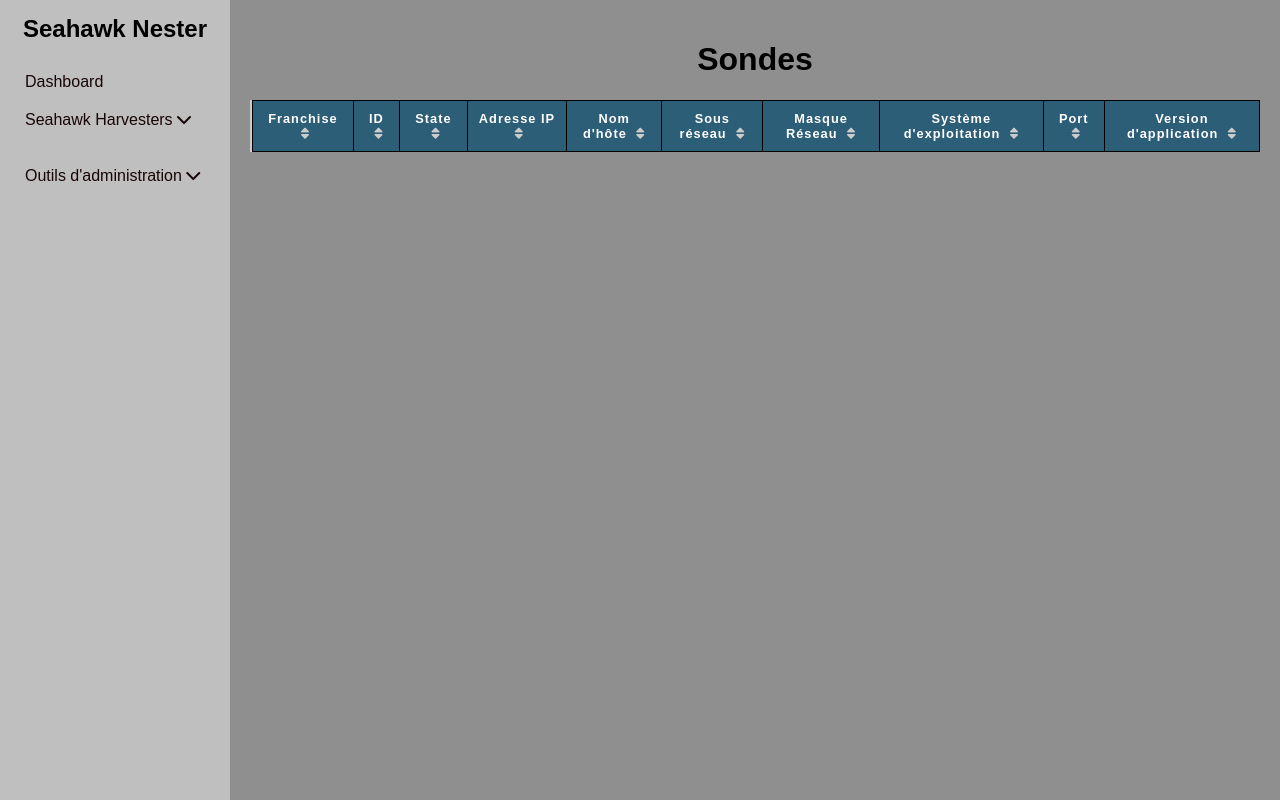
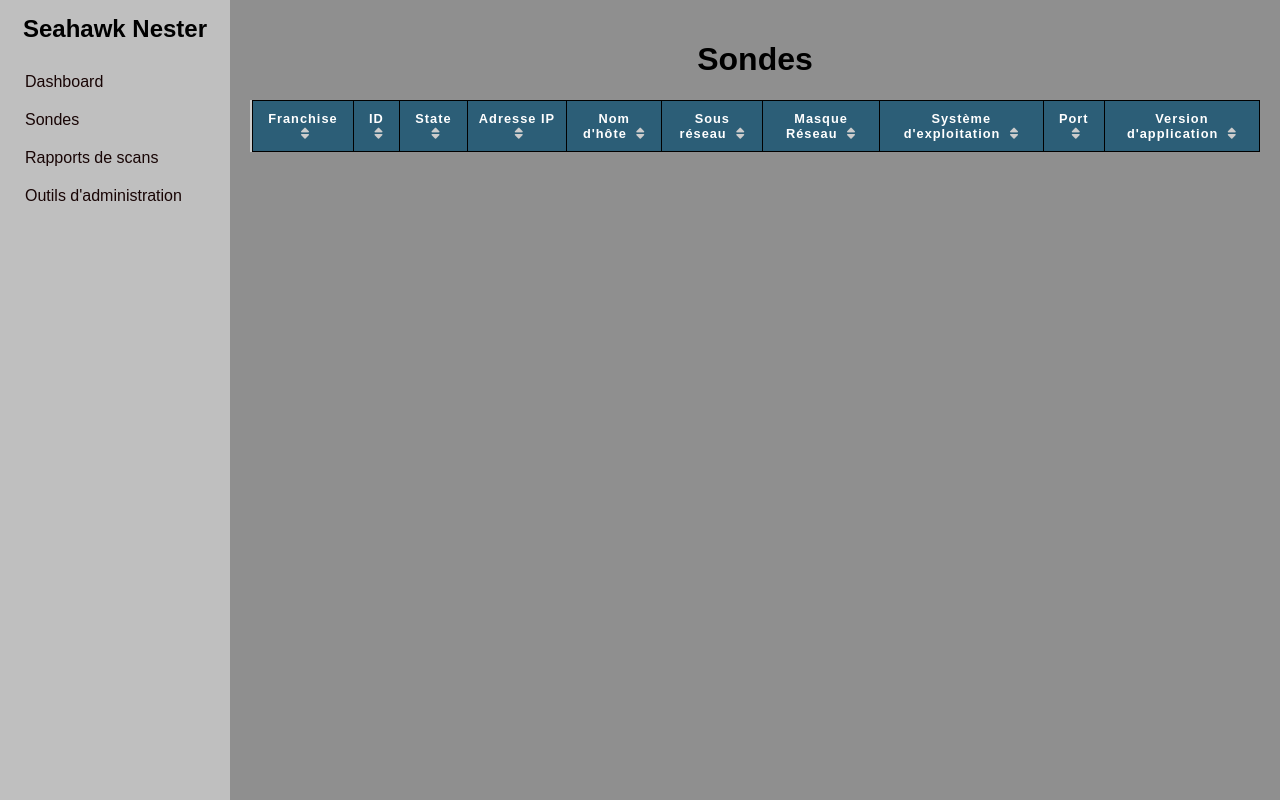
Before and after one commit to S-Zilean/Seahawk_Nester, a Flask app: page /sondes in a window 1280 px wide. Run offline with Flask 3, Linux system fonts and the light colour scheme; the visitor is signed in with stand-in values (Sample User, id 1); data that the repository does not hold is empty; some libraries are stand-ins or nearby versions.

Commit message:
remise à l'ancienne

```diff
--- a/app/static/js/base.js
+++ /dev/null
@@ -1,39 +0,0 @@
-document.addEventListener("DOMContentLoaded", function() {
-    const fetchLinks = document.querySelectorAll(".fetch-link");
-    fetchLinks.forEach(link => {
-        link.addEventListener("click", function(event) {
-            event.preventDefault();
-            const url = this.getAttribute("href");
-            fetch(url)
-                .then(response => response.text())
-                .then(html => {
-                    document.getElementById("content").innerHTML = html;
-                })
-                .catch(error => console.warn('Something went wrong.', error));
-        });
-    });
-
-    document.getElementById('harvesters-toggle').addEventListener('click', function(event) {
-        event.preventDefault();
-        var submenu = document.getElementById('harvesters-menu');
-        submenu.classList.toggle('active');
-        var icon = this.querySelector('.dropdown-icon');
-        icon.classList.toggle('active');
-    });
-
-    document.getElementById('admin-tools-toggle').addEventListener('click', function(event) {
-        event.preventDefault();
-        var submenu = document.getElementById('admin-tools-menu');
-        submenu.classList.toggle('active');
-        var icon = this.querySelector('.dropdown-icon');
-        icon.classList.toggle('active');
-    });
-
-    // Assurez-vous que les liens dans les sous-menus ne sont pas empêchés par le JavaScript
-    document.querySelectorAll('.submenu a').forEach(function(link) {
-        link.addEventListener('click', function(event) {
-            // Ne pas empêcher la redirection des liens dans les sous-menus
-            event.stopPropagation();
-        });
-    });
-});
--- a/app/templates/base.html
+++ b/app/templates/base.html
@@ -9,7 +9,6 @@
 
     <link rel="stylesheet" href="{{ url_for('static', filename='css/style.css') }}">
     <link rel="stylesheet" href="https://cdnjs.cloudflare.com/ajax/libs/font-awesome/6.0.0-beta3/css/all.min.css">
-    <script src="{{ url_for('static', filename='js/base.js') }}" ></script>
 </head>
 <body>
     <div class="main-container">
@@ -17,19 +16,9 @@
             <div class="app-name">Seahawk Nester</div>
             <ul>
                 <li><a href="dashboard">Dashboard</a></li>
-                <li>
-                    <a href="#" id="harvesters-toggle">Seahawk Harvesters <i class="fas fa-chevron-down dropdown-icon"></i></a>
-                    <ul class="submenu" id="harvesters-menu">
-                        <li><a href="sondes">Sondes</a></li>
-                        <li><a href="scan_report">Rapports de scans</a></li>
-                    </ul>
-                </li>
-                <br>
-                <li>
-                    <a href="#" id="admin-tools-toggle">Outils d'administration <i class="fas fa-chevron-down dropdown-icon"></i></a>
-                    <ul class="submenu" id="admin-tools-menu">
-                    </ul>
-                </li>
+                <li><a href="sondes">Sondes</a></li>
+                <li><a href="scan_report">Rapports de scans</a></li>
+                <li><a href="admin_tools">Outils d'administration </a></li>
             </ul>
         </div>
         <div class="content">
--- a/app/views/admin_tools.py
+++ b/app/views/admin_tools.py
@@ -11,7 +11,6 @@ def init_admin_tools(app):
             return redirect(url_for('authentification'))
 
 
-        ul = userlist()
 
 
 
@@ -40,7 +39,7 @@ def init_admin_tools(app):
         # Vérification des droits d'accès
         if user_group not in ["admin", "superuser", "root"]:
             flash("Accès réservé à l'administrateur.", "error")
-            return redirect(url_foashboard'))
+            return redirect('dashboard')
 
         # Récupérer les utilisateurs depuis la base de données
         users_data = get_table_data('NFL_IT', "Users")
@@ -53,7 +52,7 @@ def init_admin_tools(app):
         # Gestion de l'ajout d'un nouvel utilisateur
         if request.method == 'POST':
             new_username = request.form.get('username')
-            new_password = request.form.get('password')r('d
+            new_password = request.form.get('password')
             new_group = request.form.get('groupe')
 
             # Vérifier si l'utilisateur existe déjà
--- a/run.py
+++ b/run.py
@@ -4,7 +4,7 @@ from functools import wraps
 from flask_socketio import SocketIO
 
 
-from app.views import init_dashboard, init_authentification, init_sondes, init_rapport_de_scan
+from app.views import init_dashboard, init_authentification, init_sondes, init_rapport_de_scan, init_admin_tools
 
 
 
@@ -17,6 +17,7 @@ init_authentification(app)
 init_dashboard(app)
 init_sondes(app, SocketIO(app))
 init_rapport_de_scan(app)
+init_admin_tools(app)
 
 
 if __name__ == '__main__':
```
Also changed, not shown: app/views/__init__.py (+1 -6 lines).
